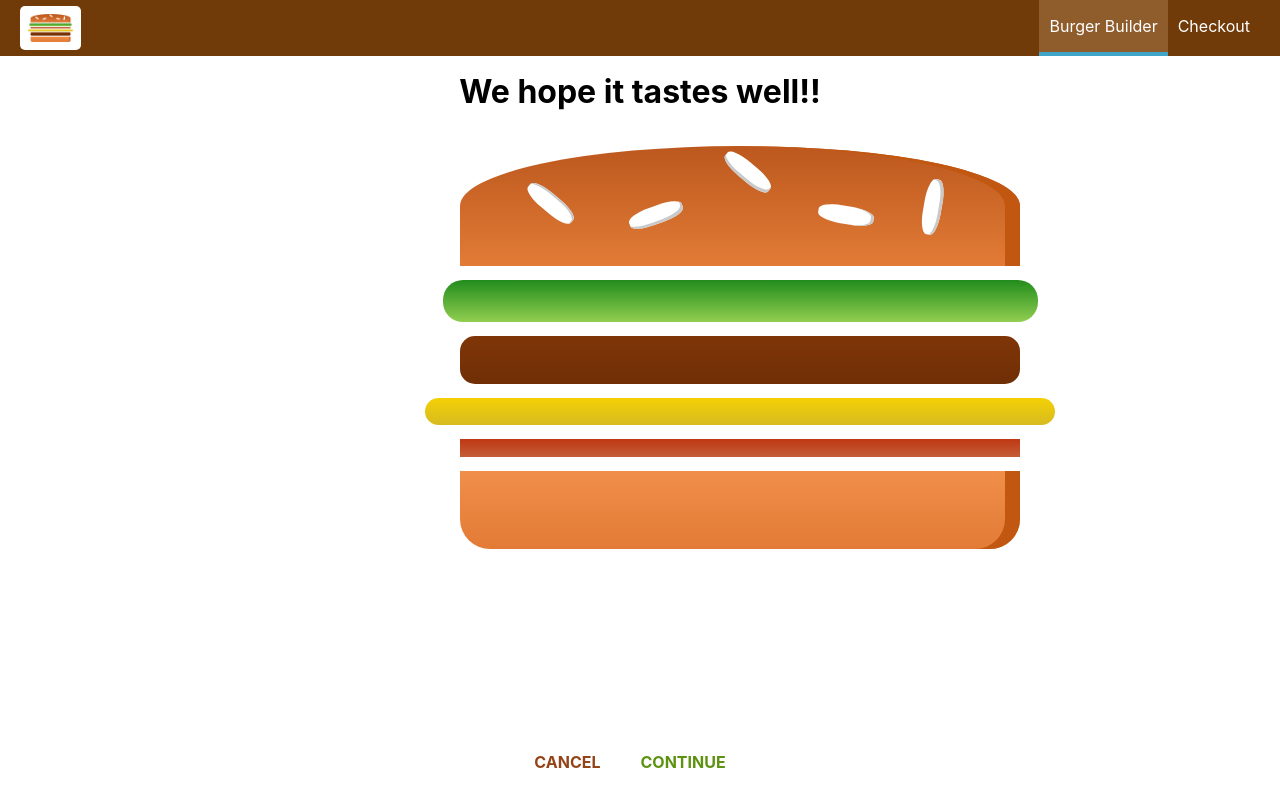
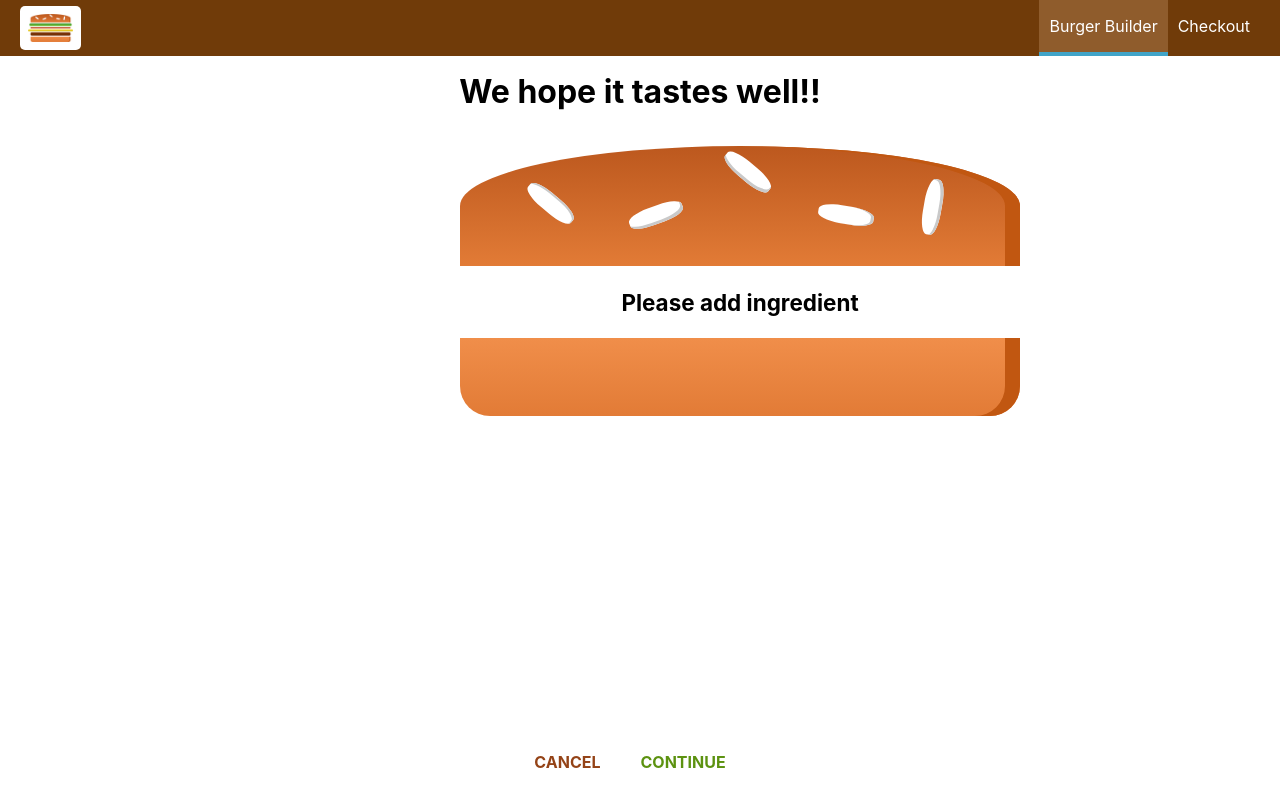
Before and after one commit to nathanTran183/burger-queen, a React app: page /burger-queen/checkout in a window 1280 px wide. Built offline with nearby package versions, Linux system fonts and the light colour scheme.

Commit message:
Pass ingredients from burgerbuilder to checkout

```diff
--- a/src/components/Order/CheckoutSummary/CheckoutSummary.js
+++ b/src/components/Order/CheckoutSummary/CheckoutSummary.js
@@ -1,29 +1,24 @@
-import React from 'react';
-import {withRouter} from 'react-router-dom';
+import React from "react";
 
-import Burger from '../../Burger/Burger';
-import Button from '../../UI/Button/Button';
-import classes from './CheckoutSummary.module.css';
+import Burger from "../../Burger/Burger";
+import Button from "../../UI/Button/Button";
+import classes from "./CheckoutSummary.module.css";
 
-const goBack = (props) => {
-}
-
-const goForward = (props) => {
-
-}
-
-const checkoutSummary = props => {
-    console.log(props)
+const checkoutSummary = (props) => {
   return (
     <div className={classes.CheckoutSummary}>
       <h1>We hope it tastes well!!</h1>
-            <div style={{width: '100%', margin: 'auto'}}>
-                <Burger ingredients={props.ingredients}/>
+      <div style={{ width: "100%", margin: "auto" }}>
+        <Burger ingredients={props.ingredients} />
       </div>
-            <Button cssClass="Danger" clicked={goBack}>CANCEL</Button>
-            <Button cssClass="Success" clicked={goForward}>CONTINUE</Button>
+      <Button cssClass="Danger" clicked={props.checkoutCancelled}>
+        CANCEL
+      </Button>
+      <Button cssClass="Success" clicked={props.checkoutContinued}>
+        CONTINUE
+      </Button>
     </div>
   );
-}
+};
 
-export default withRouter(checkoutSummary);
+export default checkoutSummary;
--- a/src/containers/BurgerBuilder/BurgerBuilder.js
+++ b/src/containers/BurgerBuilder/BurgerBuilder.js
@@ -71,8 +71,6 @@ class BurgerBuilder extends React.Component {
   };
 
   purchaseContinueHandler = async () => {
-    // console.log(this.props)
-    this.props.history.push("/checkout");
     // try {
     //   this.setState({ loading: true });
     //   const order = {
@@ -94,6 +92,14 @@ class BurgerBuilder extends React.Component {
     //   this.setState({ loading: false });
     //   this.purchaseCancelHandler();
     // }
+    let queryParam = [];
+    for (const ingredient in this.state.ingredients) {
+      queryParam.push(encodeURIComponent(ingredient) + "=" + encodeURIComponent(this.state.ingredients[ingredient]));
+    }
+    this.props.history.push({
+      pathname: "/checkout",
+      search: queryParam.join("&")
+    });
   };
 
   addIngredientHandler = (type) => {
--- a/src/containers/Checkout/Checkout.js
+++ b/src/containers/Checkout/Checkout.js
@@ -1,6 +1,7 @@
-import React, { Component, Fragment } from 'react';
+import React, { Component, Fragment } from "react";
+import { withRouter } from "react-router-dom";
 
-import CheckoutSummary from '../../components/Order/CheckoutSummary/CheckoutSummary';
+import CheckoutSummary from "../../components/Order/CheckoutSummary/CheckoutSummary";
 
 class Checkout extends Component {
   state = {
@@ -8,17 +9,40 @@ class Checkout extends Component {
       salad: 1,
       meat: 1,
       cheese: 1,
-            bacon: 1
+      bacon: 1,
+    },
+  };
+
+  componentDidMount() {
+    const queryParams = new URLSearchParams(this.props.location.search);
+    const ingredients = {};
+    for (const params of queryParams.entries()) {
+      ingredients[params[0]] = +params[1];
     }
+    this.setState({
+      ingredients: ingredients
+    });
   }
+
+  onCheckoutContinued = () => {
+    this.props.history.push("/user-data");
+  };
+
+  onCheckoutCancelled = () => {
+    this.props.history.goBack();
+  };
 
   render() {
     return (
       <Fragment>
-                <CheckoutSummary ingredients={this.state.ingredients} />
+        <CheckoutSummary
+          checkoutContinued={this.onCheckoutContinued}
+          checkoutCancelled={this.onCheckoutCancelled}
+          ingredients={this.state.ingredients}
+        />
       </Fragment>
     );
   }
 }
 
-export default Checkout
+export default withRouter(Checkout);
```
Lines whose indentation alone changed are shown as unchanged.
